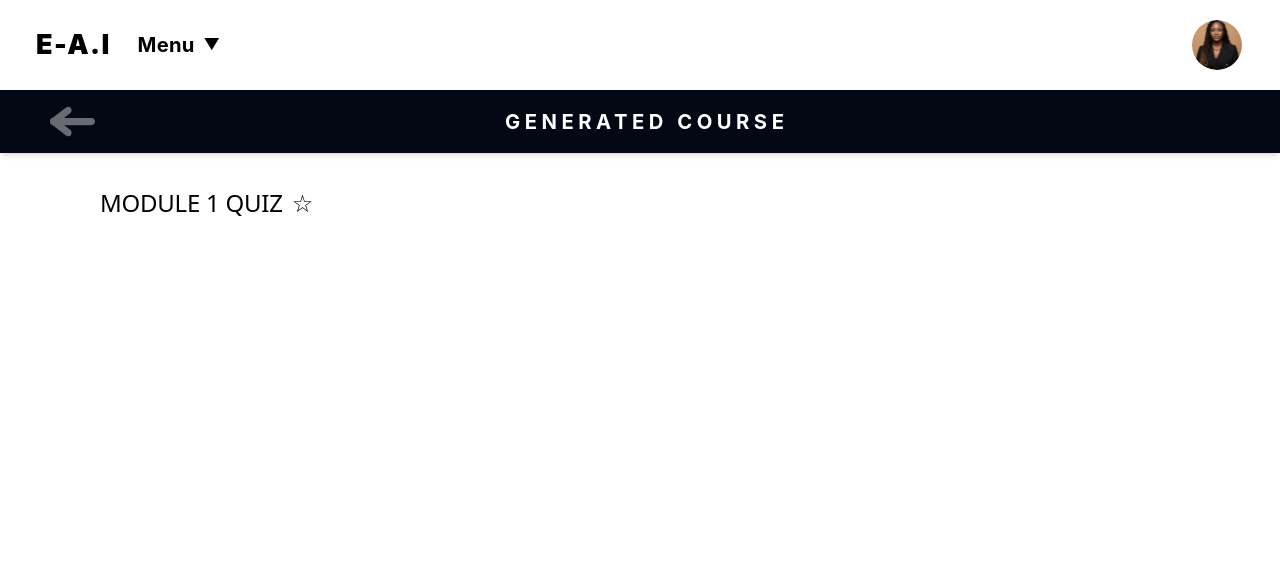
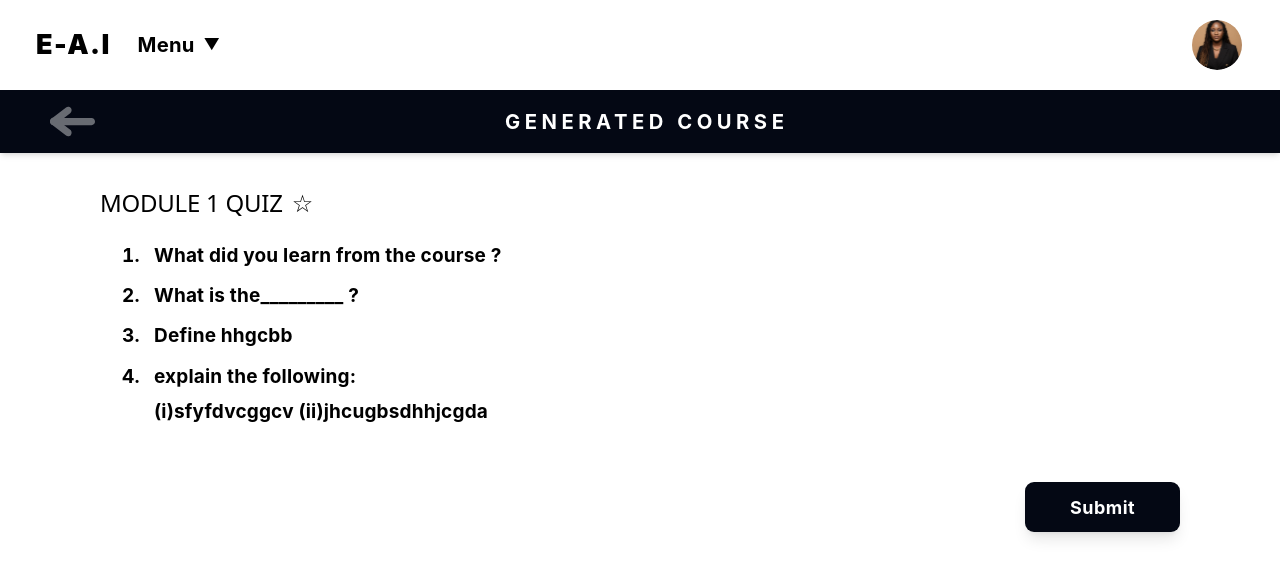
Before and after one commit to Phawaaaz/Etech, a React (Vite) app: page /course-quiz/1 in a window 1280 px wide. Shown: the top 578 px of the page. Built offline with nearby package versions, Linux system fonts and the light colour scheme.

Commit message:
Modified CourseQuizView: Added question list and submit button for quiz interaction

```diff
--- a/src/pages/CourseQuizView.jsx
+++ b/src/pages/CourseQuizView.jsx
@@ -35,6 +35,22 @@ export default function CourseQuizView() {
             </span>
           </h2>
         </div>
+
+        <ol className="list-decimal flex flex-col text-left space-y-2 md:space-y-3 pl-8 md:pl-10 mb-12 font-bold text-[17px] md:text-[19px] marker:font-bold">
+          <li className="pl-1 md:pl-2">What did you learn from the course ?</li>
+          <li className="pl-1 md:pl-2">What is the_________ ?</li>
+          <li className="pl-1 md:pl-2">Define hhgcbb</li>
+          <li className="pl-1 md:pl-2 leading-relaxed">
+            <div>explain the following:</div>
+            <div className="mt-1">(i)sfyfdvcggcv (ii)jhcugbsdhhjcgda</div>
+          </li>
+        </ol>
+
+        <div className="flex justify-end pb-8 shrink-0">
+          <button className="bg-[#040814] text-white px-8 md:px-10 py-2.5 rounded-lg font-bold text-sm md:text-base hover:bg-gray-700 transition-colors shadow-lg tracking-wide cursor-pointer focus:scale-90">
+            Submit
+          </button>
+        </div>
       </main>
     </div>
   );
```
